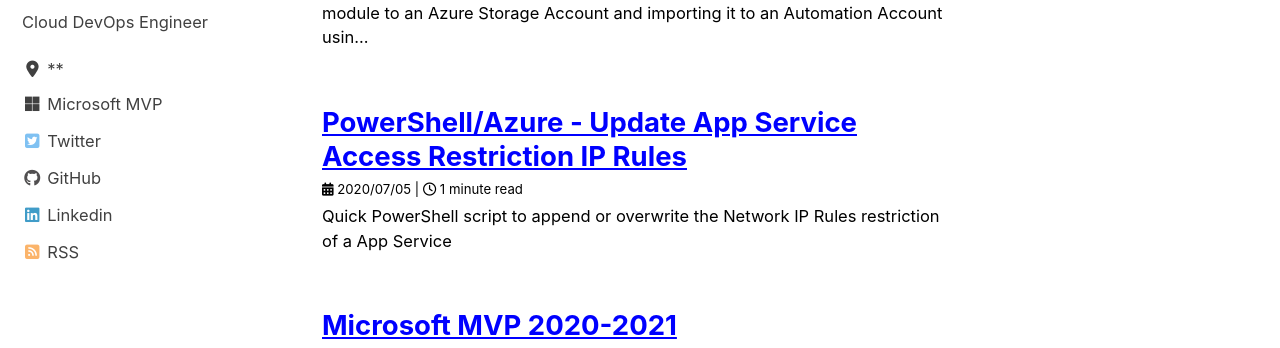
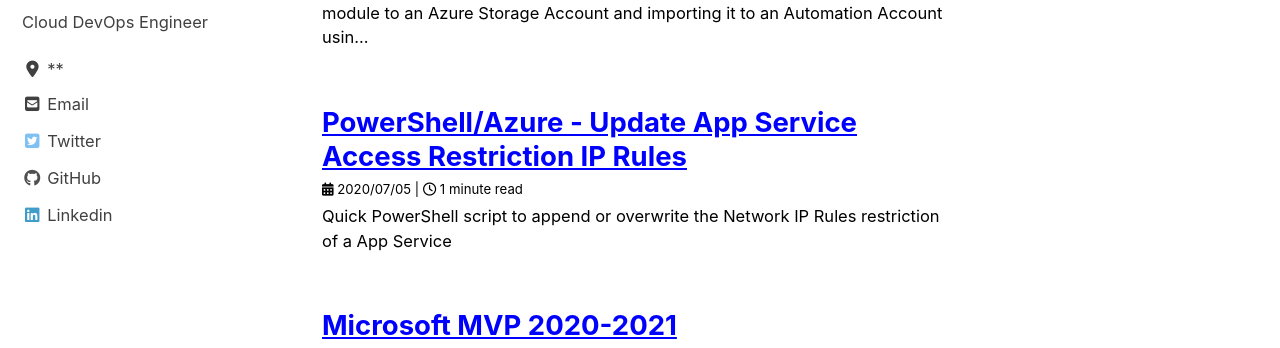
Before and after one commit to diegomessiah/diegomessiah.github.io, a Jekyll site: the page built from index.html, in a window 1280 px wide. Shown: the part 317-665 px from the top of the page. Built offline with Jekyll 4.4.1, drawn with Linux system fonts in a browser that asks for light colours; cached includes are drawn as plain includes; nearby versions of some CDN libraries; the list of posts is cut into pages by our own code; part of the change alters nothing that is shown.

Commit message:
Update _config.yml

```diff
--- a/_config.yml
+++ b/_config.yml
@@ -101,31 +101,28 @@ author:
   links:
     - label: "Email"
       icon: "fas fa-fw fa-envelope-square"
-      # url: mailto:your.name@email.com
+      url: mailto:me@haissem.xyz
     - label: "Website"
       icon: "fas fa-fw fa-link"
       # url: "https://your-website.com"
-    - label: "Microsoft MVP"
-      icon: "fab fa-fw fa-microsoft"
-      url: "https://mvp.microsoft.com/en-us/PublicProfile/5000475"
     - label: "Twitter"
       icon: "fab fa-fw fa-twitter-square"
-      url: "https://twitter.com/lazywinadmin"
+      url: "https://twitter.com/diegomessiah"
 #    - label: "Facebook"
 #      icon: "fab fa-fw fa-facebook-square"
       # url: "https://facebook.com/"
     - label: "GitHub"
       icon: "fab fa-fw fa-github"
-      url: "https://github.com/lazywinadmin"
+      url: "https://github.com/diegomessiah"
     - label: "Linkedin"
       icon: "fab fa-fw fa-linkedin"
-      url: "https://www.linkedin.com/in/fxcat/"
-    - label: "RSS"
-      icon: "fas fa-fw fa-rss-square"
-      url: "https://feeds.feedburner.com/lazywinadmin"
-#    - label: "Get me a coffee :)"
-#      icon: "fas fa-coffee"
-#      url: "https://github.com/sponsors/lazywinadmin"
+      url: "https://www.linkedin.com/in/dmmessiah/"
+#   - label: "RSS"
+#     icon: "fas fa-fw fa-rss-square"
+#     url: ""
+#   - label: "Get me a coffee :)"
+#     icon: "fas fa-coffee"
+#     url: ""
 
 # Site Footer
 footer:
@@ -306,4 +303,4 @@ custom:
     publisheddate: true
     edit: true
   link:
-    rssfeed: "http://feeds.feedburner.com/lazywinadmin"
+    rssfeed: ""
```
